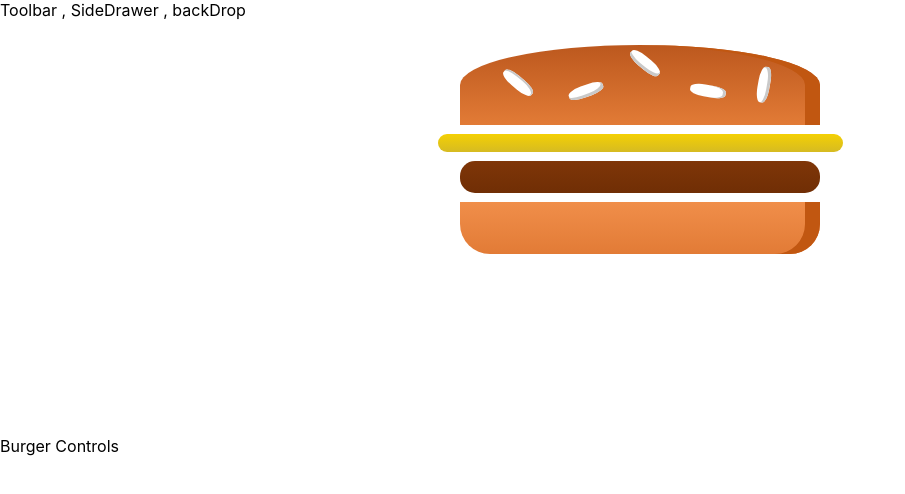
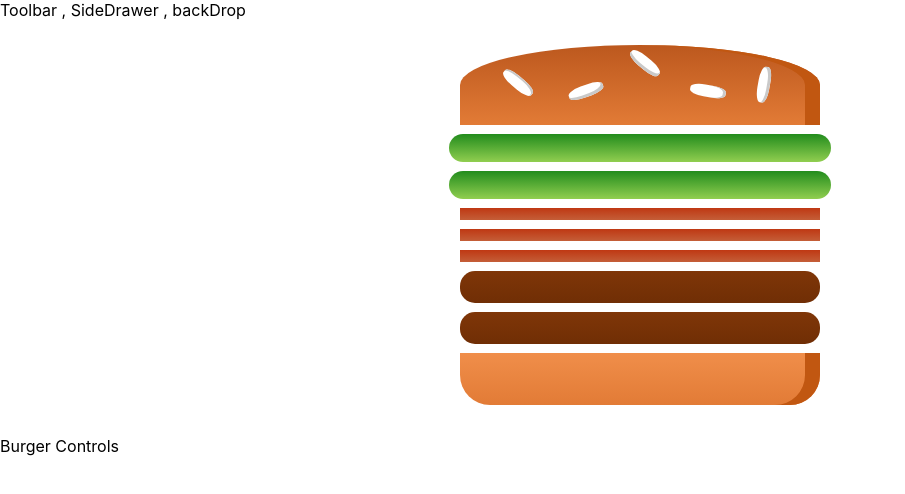
Before and after one commit to pramodkharade/reactbuggerapp, a React (Create React App) app: page / in a window 1280 px wide. Shown: the top 494 px of the page, without its empty margins (0-905 px from the left). Built offline with nearby package versions, Linux system fonts and the light colour scheme.

Commit message:
dnymaic ingredient

```diff
--- a/src/components/Burger/Burger.js
+++ b/src/components/Burger/Burger.js
@@ -2,11 +2,16 @@
 import Classes from './Burger.module.css'
 import BurgerIngredient from './Burgeringredient/Burgeringredient';
 const Burger = (props) => {
+  const transformedIngredients = Object.keys(props.ingredients)
+    .map(igKey => {
+      return [...Array(props.ingredients[igKey])].map((_, i) => {
+        return <BurgerIngredient key={igKey + i} type={igKey} />
+      });
+    });
   return (
     <div className={Classes.Burger}>
         <BurgerIngredient type='bread-top'/>
-        <BurgerIngredient type='Cheese'/>
-        <BurgerIngredient type='meat'/>
+        {transformedIngredients}
         <BurgerIngredient type='bread-bottom'/>
     </div>
     );
--- a/src/containers/BurgerBuilder/BurgerBuilder.js
+++ b/src/containers/BurgerBuilder/BurgerBuilder.js
@@ -2,10 +2,22 @@
 import Auxiliary from '../../hoc/Auxiliary';
 import Burger from '../../components/Burger/Burger';
 class BurgerBuilder extends Component {
+  // constructor(props){
+  //   super(props);
+  //   this.state = {...}
+  // }
+  state = {
+    ingredients: {
+      salad: 2,
+      cheese: 2,
+      bacon: 3,
+      meat: 2
+    }
+  };
   render() {
     return (
       <Auxiliary>
-            <Burger/>
+            <Burger ingredients = {this.state.ingredients}/>
             <div>
                 Burger Controls
             </div>
```
